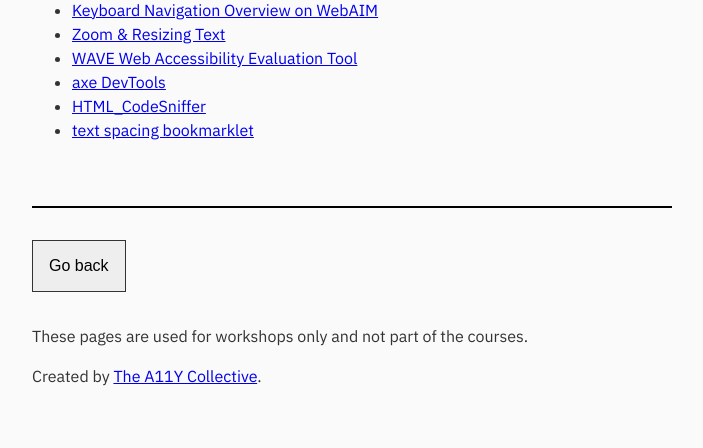
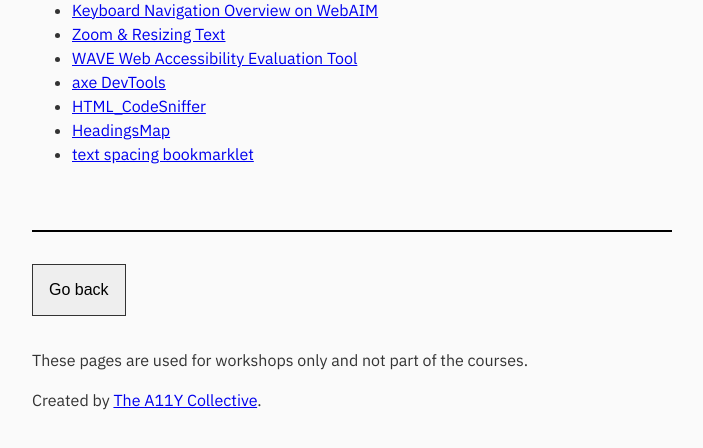
Before and after one commit to a11y-collective/workshops, a plain HTML site: page en/test-resources.html in a window 1280 px wide. Shown: the part 126-574 px from the top of the page, without its empty margins (288-991 px from the left). Drawn offline with Linux system fonts and the light colour scheme.

Commit message:
added HeadingsMap

```diff
--- a/en/test-resources.html
+++ b/en/test-resources.html
@@ -24,6 +24,7 @@
                 <li><a href="https://wave.webaim.org/">WAVE Web Accessibility Evaluation Tool</a></li>
                 <li><a href="https://www.deque.com/axe/browser-extensions/">axe DevTools</a></li>
                 <li><a href="https://squizlabs.github.io/HTML_CodeSniffer/">HTML_CodeSniffer</a></li>
+                <li><a href="https://rumoroso.bitbucket.io/">HeadingsMap</a></li>
                 <li><a href="https://cdpn.io/stevef/debug/YLMqbo">text spacing bookmarklet</a></li>
             </ul>
 
```
